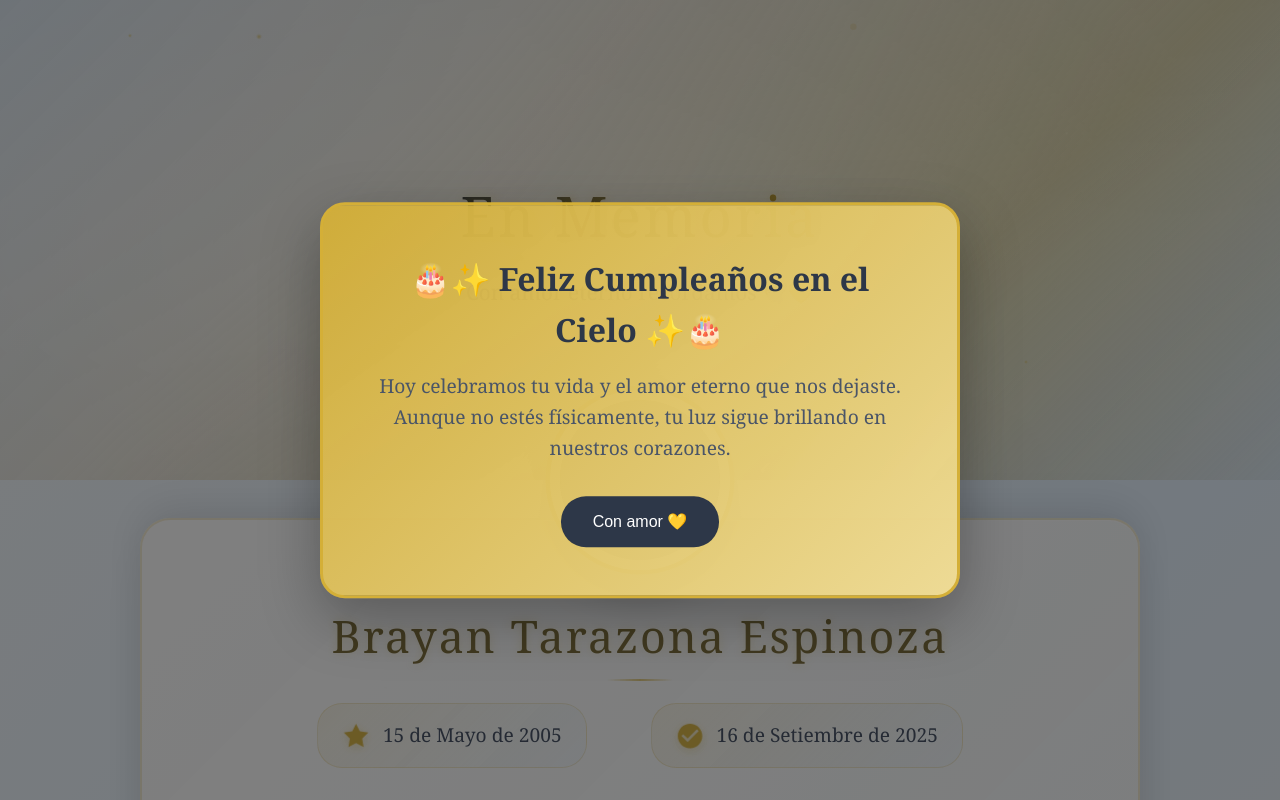
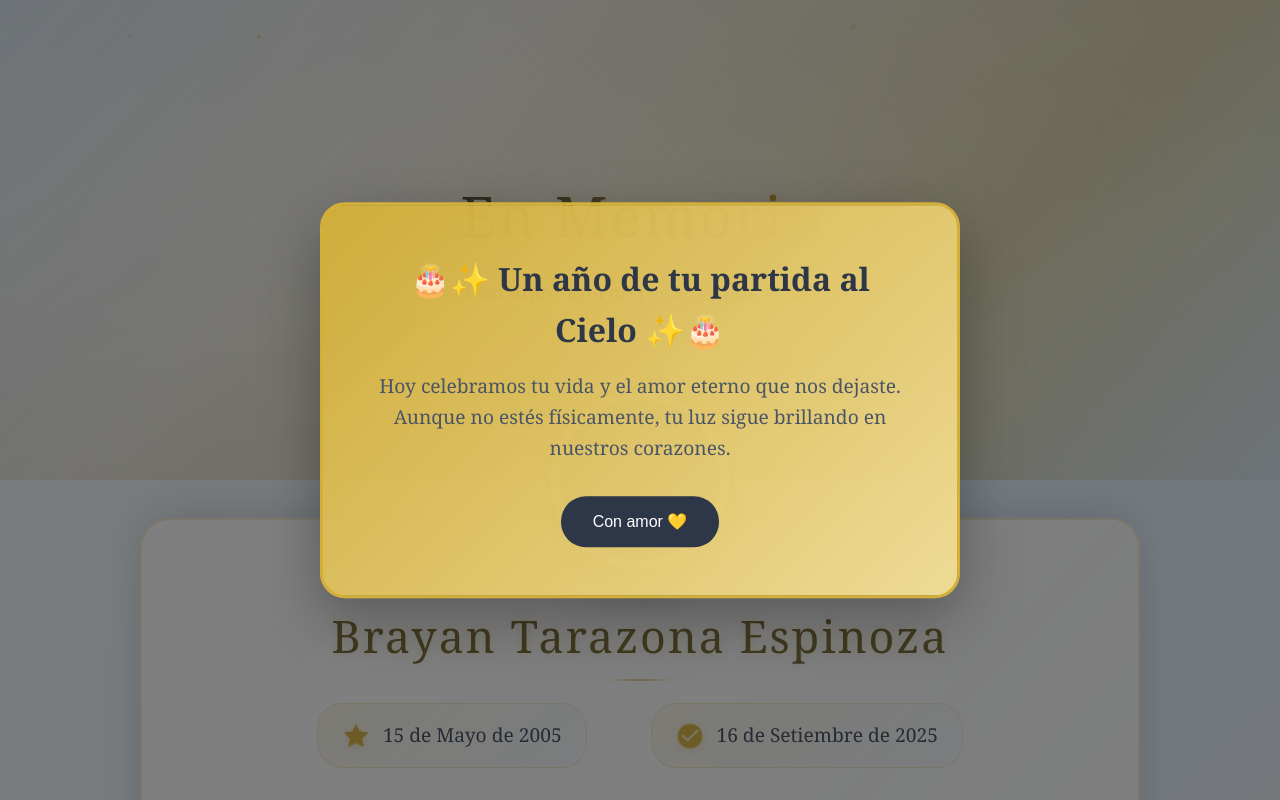
Before and after one commit to Dev2024-17/Web, a plain HTML site: page index.html in a window 1280 px wide. Shown: the top 800 px of the page. Drawn offline with Linux system fonts and the light colour scheme; grey boxes are pictures that could not be loaded.

Commit message:
Update index.html

```diff
--- a/index.html
+++ b/index.html
@@ -1113,7 +1113,7 @@
           animation: birthdayMessageEntry 1s ease-out;
         ">
           <h2 style="color: var(--text-primary); margin-bottom: 1rem; font-size: 2rem;">
-            🎂✨ Feliz Cumpleaños en el Cielo ✨🎂
+            🎂✨ Un año de tu partida al Cielo ✨🎂
           </h2>
           <p style="color: var(--text-secondary); font-size: 1.2rem; line-height: 1.6;">
             Hoy celebramos tu vida y el amor eterno que nos dejaste.<br>
```
